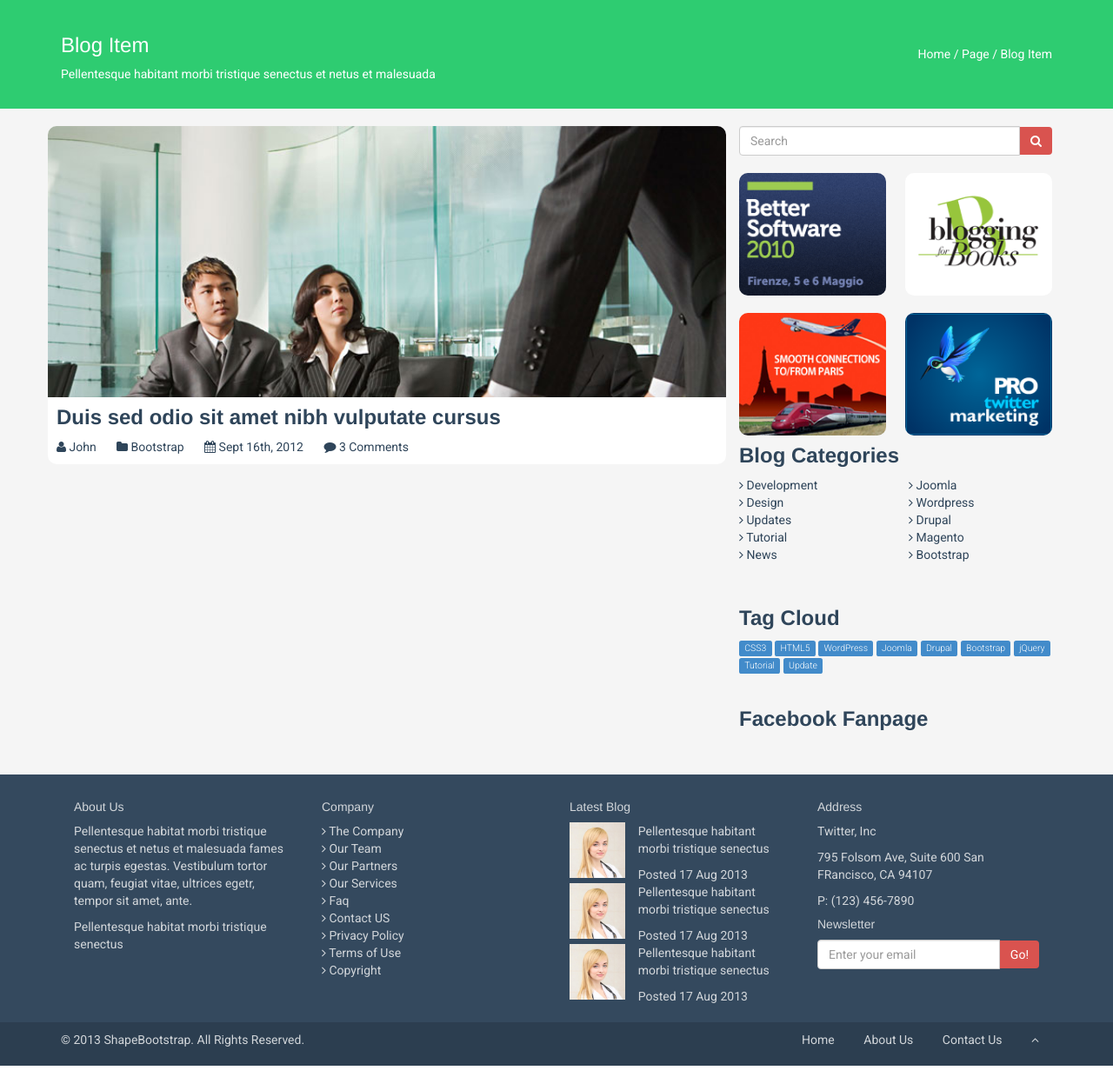
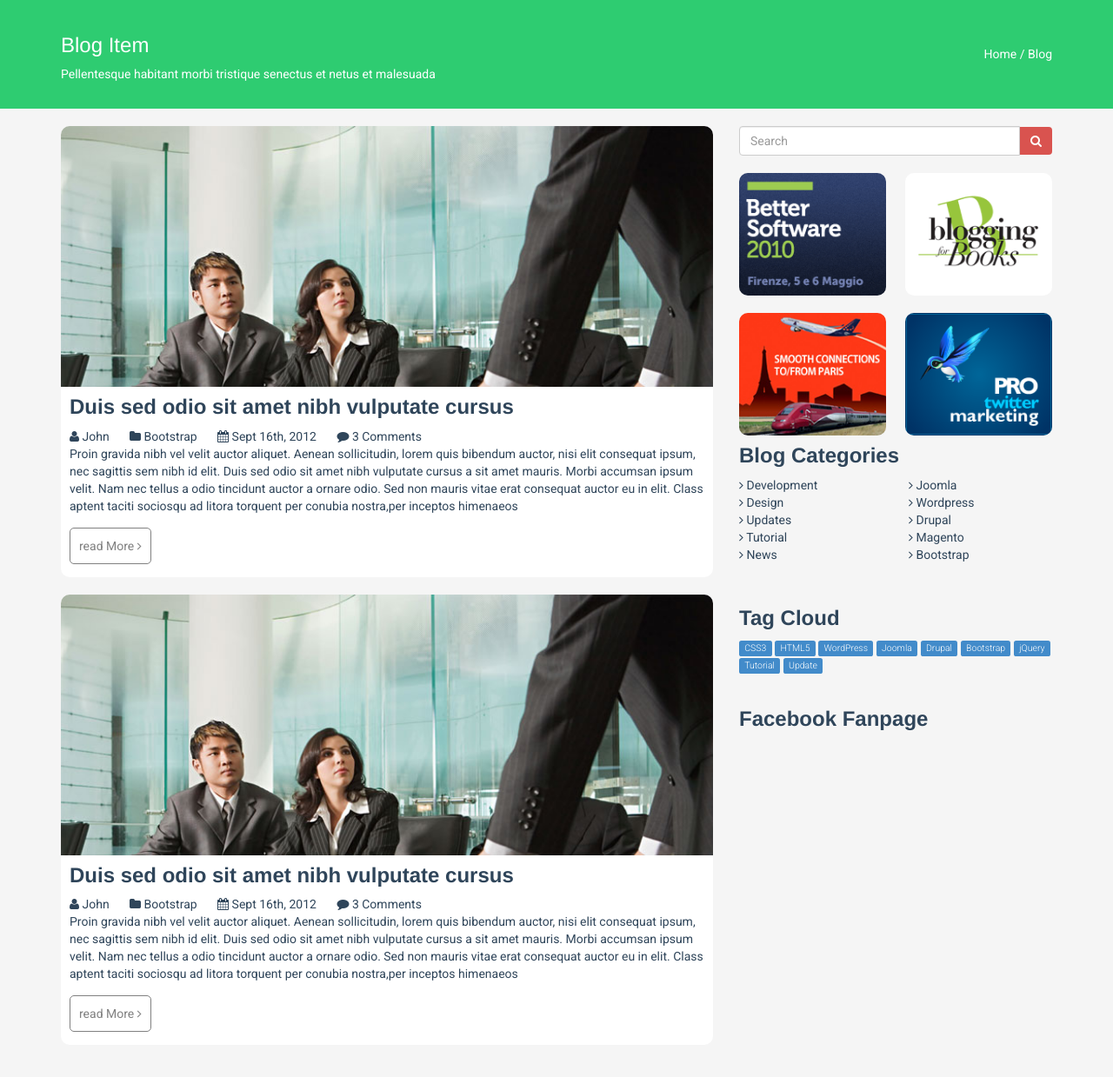
Before and after one commit to JanetHugarcia/flat-theme, a plain HTML site: page blog.html in a window 1280 px wide. Shown: the part 61-1300 px from the top of the page at 87% size. Drawn offline with Linux system fonts and the light colour scheme.

Commit message:
Page Blog

```diff
--- a/blog.html
+++ b/blog.html
@@ -56,9 +56,7 @@
                 <div class="col-lg-4 col-md-4 text-right">
                     <a href="#">Home</a>
                     <a href="">/</a>
-                    <a href="#">Page</a>
-                    <a href="">/</a>
-                    <a href="#">Blog Item</a>
+                    <a href="#">Blog</a>
                 </div>
             </div>
         </div>
@@ -66,7 +64,8 @@
     <section class="gris blog-item">
       <div class="container">
         <div class="row">
-          <div class="col-lg-8 col-md-8 col-sm-12 col-xs-12 blog-left">
+          <div class="col-lg-8 col-md-8 col-sm-12 col-xs-12">
+            <div class="blog-left">
               <img class="image"src="images/blog/blog2.jpg">
               <div class="info">
                 <h3>Duis sed odio sit amet  nibh vulputate cursus</h3>
@@ -75,6 +74,23 @@
                   <span><i class="icon-folder-close"></i> Bootstrap</span>
                   <span><i class="icon-calendar"></i> Sept 16th, 2012</span>
                   <span><i class="icon-comment"></i> 3 Comments</span>
+                </div>
+                <p class="p-1">Proin gravida nibh vel velit auctor aliquet. Aenean sollicitudin, lorem quis bibendum auctor, nisi elit consequat ipsum, nec sagittis sem nibh id elit. Duis sed odio sit amet nibh vulputate cursus a sit amet mauris. Morbi accumsan ipsum velit. Nam nec tellus a odio tincidunt auctor a ornare odio. Sed non mauris vitae erat consequat auctor eu in elit. Class aptent taciti sociosqu ad litora torquent per conubia nostra,per inceptos himenaeos</p>
+                <a class="read-more" href="#">read More <i class="icon-angle-right"></i></a>
+              </div>
+            </div>
+            <div class="blog-left">
+              <img class="image"src="images/blog/blog2.jpg">
+              <div class="info">
+                <h3>Duis sed odio sit amet  nibh vulputate cursus</h3>
+                <div class="cont-icon">
+                  <span><i class="icon-user"></i> John</span>
+                  <span><i class="icon-folder-close"></i> Bootstrap</span>
+                  <span><i class="icon-calendar"></i> Sept 16th, 2012</span>
+                  <span><i class="icon-comment"></i> 3 Comments</span>
+                </div>
+                <p class="p-1">Proin gravida nibh vel velit auctor aliquet. Aenean sollicitudin, lorem quis bibendum auctor, nisi elit consequat ipsum, nec sagittis sem nibh id elit. Duis sed odio sit amet nibh vulputate cursus a sit amet mauris. Morbi accumsan ipsum velit. Nam nec tellus a odio tincidunt auctor a ornare odio. Sed non mauris vitae erat consequat auctor eu in elit. Class aptent taciti sociosqu ad litora torquent per conubia nostra,per inceptos himenaeos</p>
+                <a class="read-more" href="#">read More <i class="icon-angle-right"></i></a>
               </div>
             </div>
           </div>
--- a/css/main.css
+++ b/css/main.css
@@ -128,6 +128,7 @@ a {
 	background: white;
     border-radius: 10px;
     padding: 0;
+    margin-bottom: 20px;
 }
 .blog-item .image {
  	width: 100%;
@@ -195,7 +196,14 @@ a {
 	padding: 10px 0;
 }
 /*Page Section blog */
-
+a.read-more {
+	border-radius: 5px;
+    border: 1px gray solid;
+    padding: 10px;
+    color: gray;
+    margin: 5px 0;
+    display: inline-block;
+}
 /*Footer*/
 footer {
 	background: #34495E;
```
Lines whose indentation alone changed are shown as unchanged.
